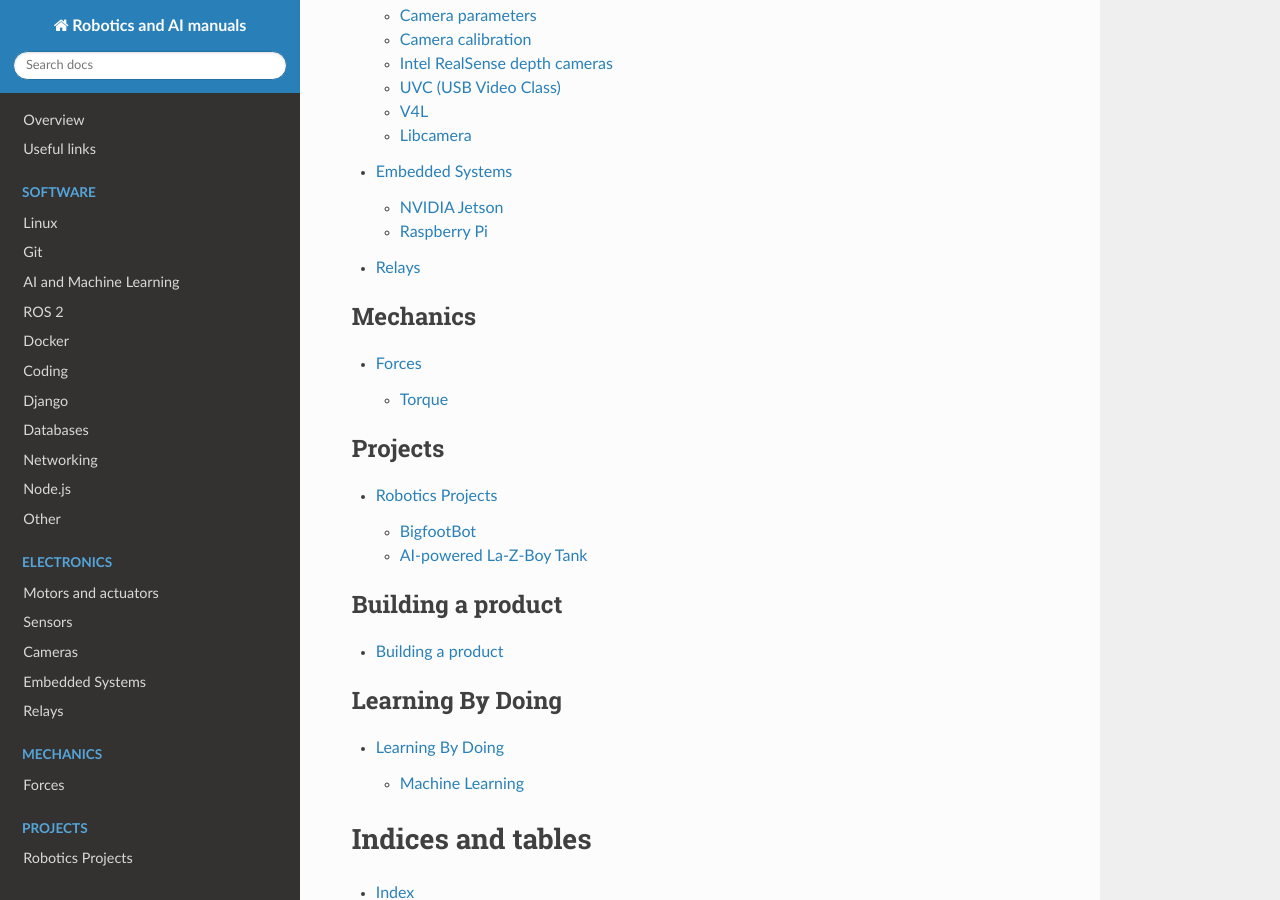
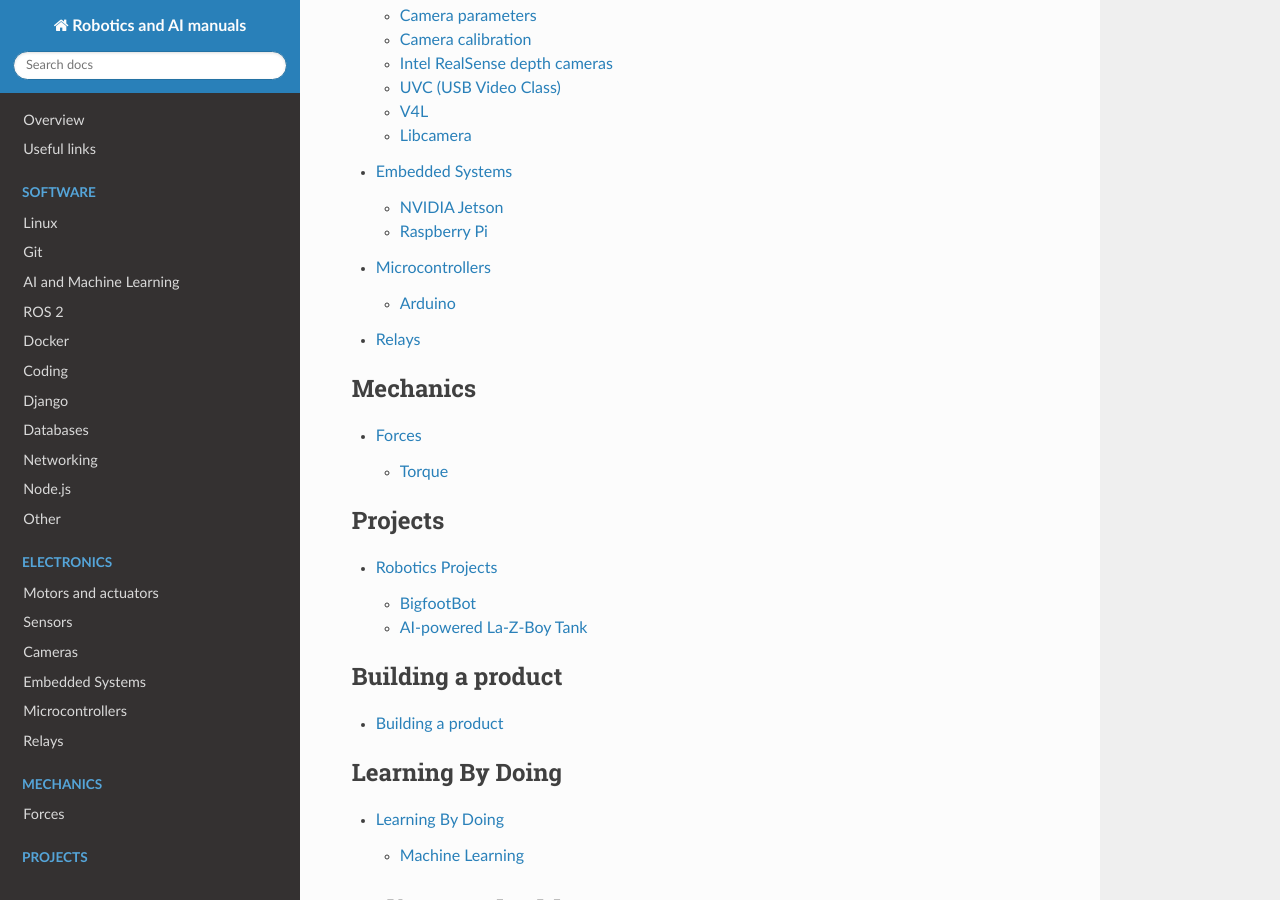
Before and after one commit to jevgenik/manuals, a Sphinx documentation site: the page built from source/index.rst, in a window 1280 px wide and 900 px high, scrolled down 2280 px. Built offline with Sphinx 7.4.7 and the Read the Docs theme 2.0.0, drawn with Linux system fonts in a browser that asks for light colours.

Commit message:
added microcontrollers

```diff
--- a/source/files/electronics/embedded_systems/microcontrollers.rst
+++ b/source/files/electronics/microcontrollers/microcontrollers.rst
@@ -1,5 +1,5 @@
 ===============
-Microconrollers
+Microcontrollers
 ===============
 A microcontroller or microcontroller unit is a small computer on a single integrated circuit.
 A microcontroller contains one or more CPUs along with memory and programmable input/output peripherals.
--- a/source/index.rst
+++ b/source/index.rst
@@ -37,6 +37,7 @@ Guide into robotics
    files/electronics/sensors/index
    files/electronics/cameras/cameras
    files/electronics/embedded_systems/embedded_systems
+   files/electronics/microcontrollers/microcontrollers
    files/electronics/relays/relays
 
 
```
